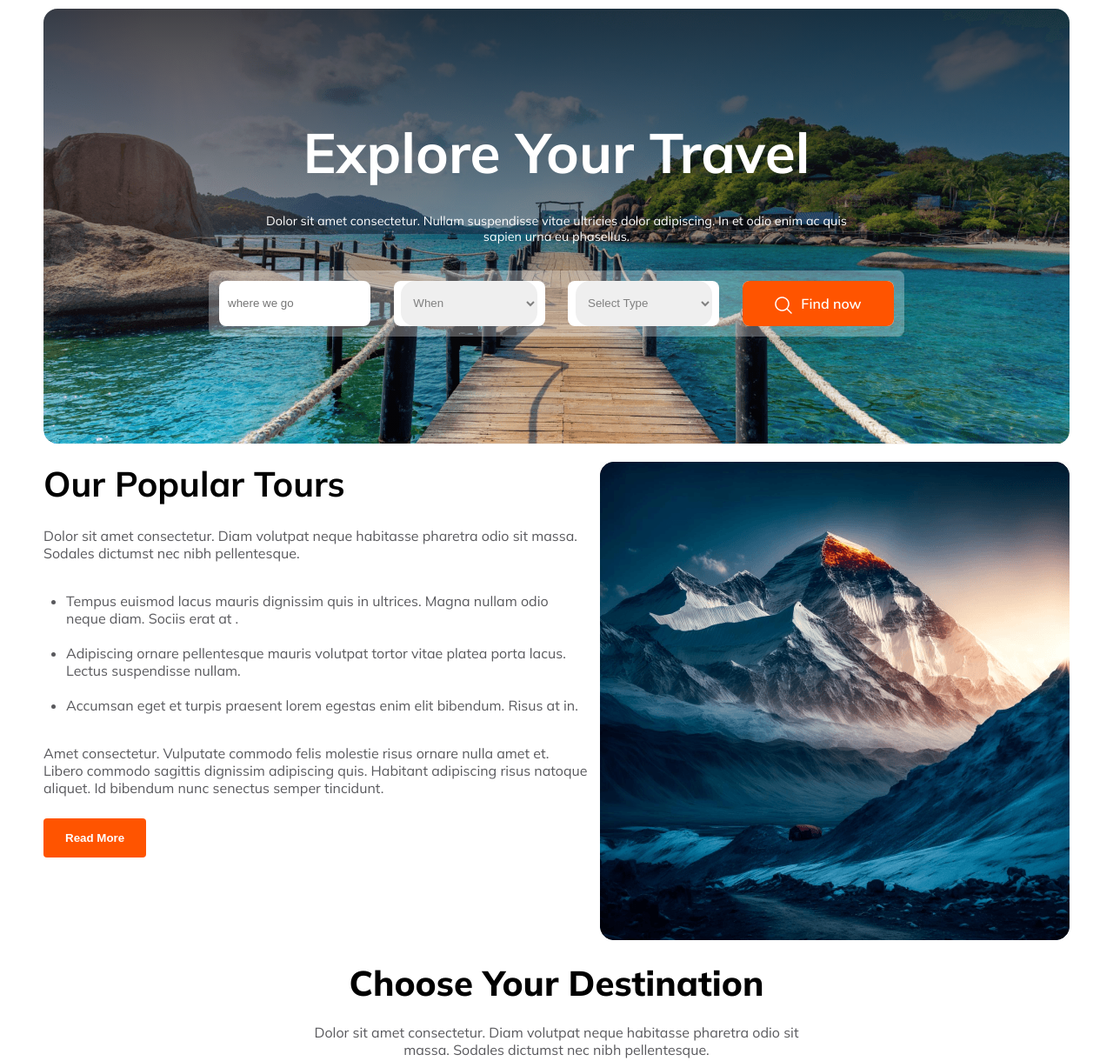
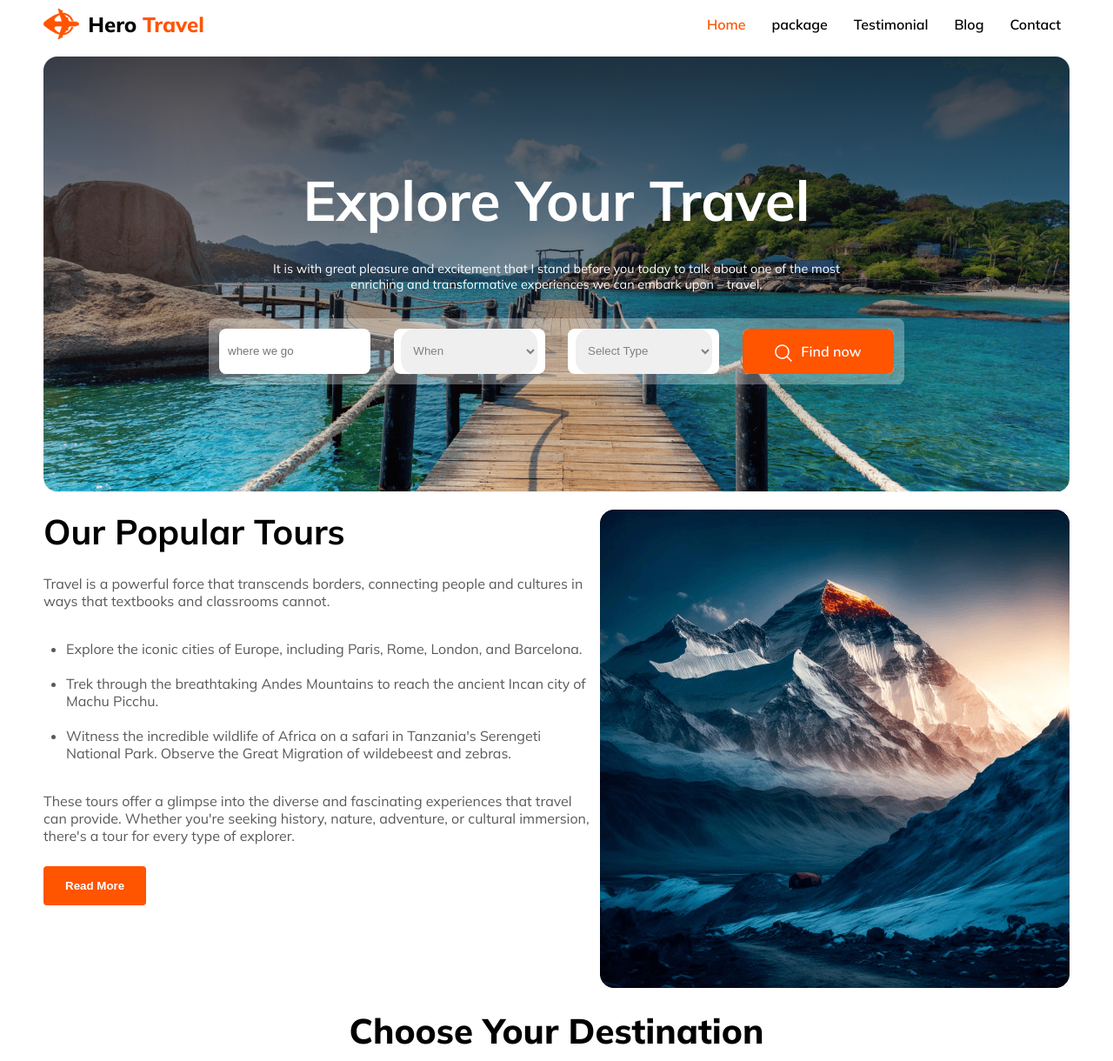
Before and after one commit to amuqshit000/PH-Assignment2-HT, a plain HTML site: page index.html in a window 1280 px wide. Shown: the top 1220 px of the page at 87% size. Drawn offline with Linux system fonts and the light colour scheme.

Commit message:
All Additional changes uploaded

```diff
--- a/index.html
+++ b/index.html
@@ -7,15 +7,31 @@
     <link rel="stylesheet" href="style.css" />
   </head>
   <body>
-    <nav></nav>
-    <!-- hero section -->
+    <nav class="container">
+      <div class="nav_title">
+        <img src="./Images/Group 40071 (2).png" alt="rectangle" />
+        <p>Hero <span class="active_text">Travel</span></p>
+      </div>
+      <ul>
+        <li class="active">Home</li>
+        <li>package</li>
+        <li>Testimonial</li>
+        <li>Blog</li>
+        <li class="last_item">Contact</li>
+      </ul>
+      <div class="menu_item">
+        <img src="./Images/Frame (3).svg" alt="menu" />
+      </div>
+    </nav>
+
+    <!-- --------------------------------hero  main section------------------------------ -->
+
     <section class="container">
       <div class="hero_section">
         <div class="hero_content">
           <h1>Explore Your Travel</h1>
           <p>
-            Dolor sit amet consectetur. Nullam suspendisse vitae ultricies dolor
-            adipiscing. In et odio enim ac quis sapien urna eu phasellus.
+            It is with great pleasure and excitement that I stand before you today to talk about one of the most enriching and transformative experiences we can embark upon – travel.
           </p>
           <div class="hero_group">
             <div>
@@ -45,35 +61,30 @@
         </div>
       </div>
     </section>
-    <!-- popular tour section -->
+
+    <!-- ----------------------------------------Tour section------------------------------------ -->
+
     <section class="container">
       <div class="popular_wrapper">
         <div class="Popular_left">
           <h1>Our Popular Tours</h1>
           <div class="popular_content">
             <p>
-              Dolor sit amet consectetur. Diam volutpat neque habitasse pharetra
-              odio sit massa. Sodales dictumst nec nibh pellentesque.
+              Travel is a powerful force that transcends borders, connecting people and cultures in ways that textbooks and classrooms cannot.
             </p>
             <ul class="popular_content_list">
               <li>
-                Tempus euismod lacus mauris dignissim quis in ultrices. Magna
-                nullam odio neque diam. Sociis erat at .
+                Explore the iconic cities of Europe, including Paris, Rome, London, and Barcelona.
               </li>
               <li>
-                Adipiscing ornare pellentesque mauris volutpat tortor vitae
-                platea porta lacus. Lectus suspendisse nullam.
+                Trek through the breathtaking Andes Mountains to reach the ancient Incan city of Machu Picchu.
               </li>
               <li>
-                Accumsan eget et turpis praesent lorem egestas enim elit
-                bibendum. Risus at in.
+                Witness the incredible wildlife of Africa on a safari in Tanzania's Serengeti National Park. Observe the Great Migration of wildebeest and zebras.
               </li>
             </ul>
             <p>
-              Amet consectetur. Vulputate commodo felis molestie risus ornare
-              nulla amet et. Libero commodo sagittis dignissim adipiscing quis.
-              Habitant adipiscing risus natoque aliquet. Id bibendum nunc
-              senectus semper tincidunt.
+              These tours offer a glimpse into the diverse and fascinating experiences that travel can provide. Whether you're seeking history, nature, adventure, or cultural immersion, there's a tour for every type of explorer.
             </p>
           </div>
           <button class="primary_btn">Read More</button>
@@ -83,13 +94,14 @@
         </div>
       </div>
     </section>
-    <!-- Destination section -->
+
+    <!-- ----------------------------------Destination section--------------------------- -->
+
     <section class="container">
       <div class="heading">
         <h1>Choose Your Destination</h1>
         <p>
-          Dolor sit amet consectetur. Diam volutpat neque habitasse pharetra
-          odio sit massa. Sodales dictumst nec nibh pellentesque.
+          DThe Galápagos Islands are a haven for unique and endemic species. From playful sea lions to ancient giant tortoises, every step on these islands is a step into the extraordinary.
         </p>
       </div>
       <div class="Destination_content">
@@ -129,56 +141,56 @@
         </div>
       </div>
     </section>
-    <!-- chooses section -->
+
+    <!-- --------------------------------Why choose us section------------------------------ -->
+
     <section class="container">
       <div class="heading">
         <h1>Why Choose Us</h1>
         <p>
-          Dolor sit amet consectetur. Diam volutpat neque habitasse pharetra
-          odio sit massa. Sodales dictumst nec nibh pellentesque.
+          Our passionate team is composed of seasoned travelers with in-depth knowledge of the world's most incredible destinations. From hidden gems to iconic landmarks, we provide insights that transform your journey into an immersive and enriching experience.
         </p>
       </div>
+
       <div class="choose_wrapper">
         <div class="chose_box chose_left">
           <img src="./Images/hotel 1.svg" alt="hotel" />
           <h3>Handpicked Hotels</h3>
           <p>
-            Amet consectetur. Vulputate commodo felis molestie risus ornare
-            nulla amet et. Libero commodo sagittis dignissim adipiscing quis.
-            Habitant adipiscing risus natoque aliquet.
+            At Handpicked Hotels, we believe in the art of elegance. Each of our properties is meticulously selected for its distinctive charm, blending modern comforts with timeless aesthetics. Whether it's a historic manor, a chic urban retreat, or a tranquil beachfront haven – our hotels exude an unparalleled sense of style
           </p>
         </div>
+
         <div class="chose_box chose_right">
           <img src="./Images/map 1.svg" alt="map" />
           <h3>World Class Service</h3>
           <p>
-            Amet consectetur. Vulputate commodo felis molestie risus ornare
-            nulla amet et. Libero commodo sagittis dignissim adipiscing quis.
-            Habitant adipiscing risus natoque aliquet.
+            Our commitment to you extends beyond business hours. With [Your Travel Agency Name], enjoy peace of mind knowing that our support team is available 24/7. Whether it's a last-minute change, a travel emergency, or simply seeking advice – we're here for you, every step of the way.
           </p>
         </div>
       </div>
+
       <div class="chose_down">
         <div class="chose_down_box">
           <img src="./Images/price-tag 1.svg" alt="price" />
           <h3>Best Price Guarantee</h3>
           <p>
-            Amet consectetur. Vulputate commodo felis molestie risus ornare
-            nulla amet et. Libero commodo sagittis dignissim adipiscing quis.
-            Habitant adipiscing risus natoque aliquet.
+            We are committed to transparency in every aspect of your travel planning. Our Best Price Guarantee means that the prices you see are the prices you pay. No hidden fees, no surprises – just straightforward and honest pricing for the remarkable experiences that await you.
           </p>
         </div>
       </div>
     </section>
-    <!-- discount section -->
+
+    <!-- --------------------------------------Deals & Discount section------------------------------ -->
+
     <section class="container">
       <div class="heading">
         <h1>Deals & Discounts</h1>
         <p>
-          Dolor sit amet consectetur. Diam volutpat neque habitasse pharetra
-          odio sit massa. Sodales dictumst nec nibh pellentesque.
+          The early bird catches the savings! Take advantage of our Early-Bird Specials, where planning ahead not only secures your spot on sought-after tours but also unlocks unbeatable discounts that make your dream vacations even more enticing.
         </p>
       </div>
+
       <div class="discount_wrapper">
         <div class="discount_first_section">
           <div class="discount_content">
@@ -196,11 +208,10 @@
                 <p>Malaysia</p>
               </div>
             </div>
+
             <h2>Tour To Satorini</h2>
             <p>
-              Amet consectetur. Vulputate commodo felis molestie risus ornare
-              nulla amet et. Libero commodo sagittis dignissim adipiscing quis.
-              Habitant adipiscing.
+              As you step onto the shores of Santorini, prepare to be mesmerized. The island's iconic white-washed buildings, perched on dramatic cliffs overlooking the sea, create a postcard-perfect welcome that sets the tone for an extraordinary experience.
             </p>
             <p class="discount_price">Price: $1300-$1500</p>
             <button class="primary_btn">book now</button>
@@ -224,9 +235,7 @@
             </div>
             <h2>Tour To Satorini</h2>
             <p>
-              Amet consectetur. Vulputate commodo felis molestie risus ornare
-              nulla amet et. Libero commodo sagittis dignissim adipiscing quis.
-              Habitant adipiscing.
+              No journey to Santorini is complete without witnessing the legendary sunset in Oia. Join us as we gather in this picturesque village, where the sun dips below the horizon, casting a warm glow over the caldera and creating a spectacle that will stay with you forever.
             </p>
             <p class="discount_price">Price: $1300-$1500</p>
             <button class="primary_btn">book now</button>
@@ -250,9 +259,7 @@
             </div>
             <h2>Tour To Satorini</h2>
             <p>
-              Amet consectetur. Vulputate commodo felis molestie risus ornare
-              nulla amet et. Libero commodo sagittis dignissim adipiscing quis.
-              Habitant adipiscing.
+              Dive into the rich history of Santorini with a visit to the archaeological site of Akrotiri. Unearth the mysteries of a civilization frozen in time, as you explore the remarkably preserved ruins of a city that dates back to the Bronze Age.
             </p>
             <p class="discount_price">Price: $1300-$1500</p>
             <button class="primary_btn">book now</button>
@@ -263,7 +270,30 @@
         <button class="primary_btn">See All Packages</button>
       </div>
     </section>
-    <!-- subscribe section -->
+
+    <section class="container">
+      <div class="place_wrapper">
+        <div class="place_box_left">
+          <h1>A Simple Perfect Place To Get Lost</h1>
+          <p>
+            Picture a haven where the only sounds you hear are the rustle of leaves, the soothing hum of nature, and the gentle lapping of water against the shore. Our retreat is nestled in the embrace of untouched landscapes, offering a tranquil escape from the hustle and bustle of everyday life.
+          </p>
+          <ul class="place_box_list">
+            <li>
+              Embrace the charm of our hideaways – rustic cottages and snug cabins that provide a comforting sanctuary.
+            </li>
+            <li>
+              Lose yourself in panoramic vistas that stretch as far as the eye can see. Whether you're perched atop a hill, gazing at a valley bathed in golden sunlight, or taking in the hues of a sunset-painted sky, every view is a canvas of natural wonders.
+            </li>
+          </ul>
+          <button class="primary_btn">See more</button>
+        </div>
+        <div class="place_box_right">
+          <iframe width="560" height="315" src="https://www.youtube.com/embed/iix88meGvXM?si=9eKSr_c6r2p7YUAq" title="YouTube video player" frameborder="0" allow="accelerometer; autoplay; clipboard-write; encrypted-media; gyroscope; picture-in-picture; web-share" allowfullscreen></iframe>
+        </div>
+      </div>
+    </section>
+
     <section class="container">
       <div class="subscribe_wrapper">
         <div class="subscribe_left">
@@ -284,17 +314,17 @@
         </div>
       </div>
     </section>
-    <!-- footer section -->
+
+    <!-- -----------------------------------------footer section---------------------------------- -->
+
     <footer class="footer_content">
       <div class="footer_wrapper">
         <div class="footer_title">
           <img src="./Images/Group 40071 (2).png" alt="rectangle" />
-          <p>Babel <span class="footer_text">Travel</span></p>
+          <p>Hero <span class="active_tex">Travel</span></p>
         </div>
         <p class="footer_desc">
-          Lorem ipsum dolor sit amet consectetur. Nulla sit viverra morbi vitae
-          blandit orci potenti vulputate. Leo erat maecenas vitae elementum
-          ultricies nullam.
+          Your travel dreams are our mission. Our dedicated team of travel experts is committed to turning your aspirations into reality.
         </p>
         <div class="footer_icons">
           <img src="./Images/Social.svg" alt="social" />
--- a/style.css
+++ b/style.css
@@ -1,3 +1,5 @@
+/* --------------------------------------ALL Shared CSS---------------------------------------- */
+
 @import url('https://fonts.googleapis.com/css2?family=Mulish:wght@200;300;400;500;600;700;800;900&display=swap');
 
 * {
@@ -6,6 +8,56 @@
     box-sizing: border-box;
 }
 
+/* --------------------------------------Nav & Header CSS---------------------------------------- */
+
+nav {
+    display: flex;
+    align-items: center;
+    justify-content: space-between;
+}
+.nav_title {
+    display: flex;
+    align-items: center;
+    width: 50%;
+    gap: 10px;
+}
+.menu_item{
+    display: none;
+}
+.nav_title img {
+    width: 7%;
+}
+
+.nav_title p {
+    font-size: 1.5rem;
+    font-weight: 800;
+}
+
+.active_text {
+    color: #FF5400;
+}
+
+nav.container ul {
+    display: flex;
+    align-items: center;
+    justify-content: space-between;
+}
+
+nav.container ul li {
+    list-style: none;
+    margin-right: 30px;
+    font-weight: 600;
+}
+
+li.active {
+    color: #FF5400;
+}
+.last_item {
+    margin-right: 10px !important;
+}
+
+/* --------------------------------------Body CSS---------------------------------------- */
+
 body {
     font-family: 'Mulish', sans-serif;
 }
@@ -13,6 +65,9 @@ body {
 section {
     padding: 40px;
 }
+
+
+/* --------------------------------------Hero Section CSS---------------------------------------- */
 
 .container {
     max-width: 1180px;
@@ -110,6 +165,8 @@ section {
     margin-top: 4px;
 }
 
+/* --------------------------------------Tour Section CSS---------------------------------------- */
+
 .popular_wrapper {
     display: flex;
     gap: 10px;
@@ -133,6 +190,8 @@ ul.popular_content_list li {
     padding: 10px 0px;
     color: rgba(19, 19, 24, 0.70);
 }
+
+/* --------------------------------------Destination Section CSS---------------------------------------- */
 
 .heading {
     width: 600px;
@@ -193,9 +252,18 @@ ul.popular_content_list li {
     font-weight: 700;
 }
 
+/* --------------------------------------Sebscription Section CSS---------------------------------------- */
+
+.place_wrapper{
+    display: flex;
+}
+
+.place_box_right{
+    border-radius: 20px;
+}
+
 .subscribe_wrapper {
     display: flex;
-    /* justify-content: space-between; */
     width: 100%;
     gap: 20px;
 }
```
